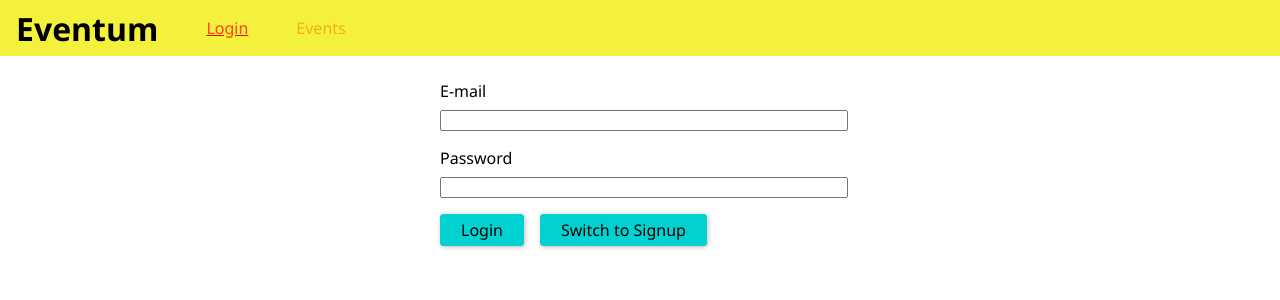
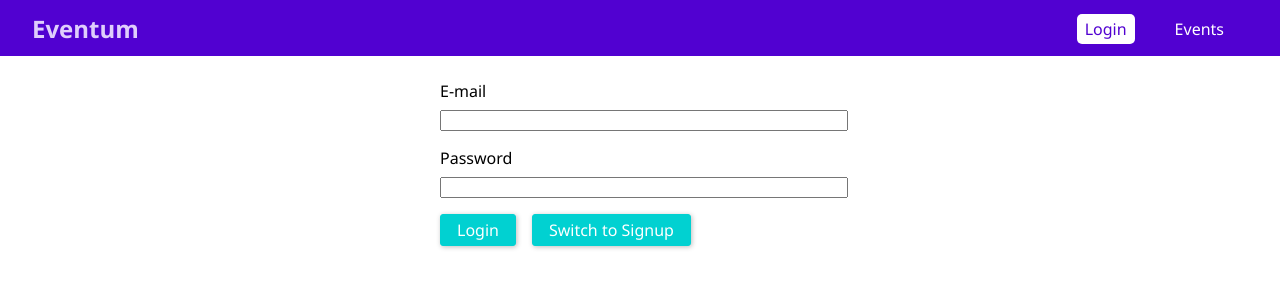
Before and after one commit to itsjan/events-booking-tutorial, a React (Create React App) app in the folder frontend/: page /auth in a window 1280 px wide. Shown: the top 300 px of the page. Built offline with nearby package versions, Linux system fonts and the light colour scheme.

Commit message:
UI: Replace CSS files

```diff
--- a/frontend/src/components/Navigation/MainNav.css
+++ b/frontend/src/components/Navigation/MainNav.css
@@ -1,43 +1,58 @@
 .main-navigation {
     position: fixed;
+    left: 0;
     top: 0;
-    left: 0;
     width: 100%;
     height: 3.5rem;
-    background: rgba(241, 238, 12, 0.801);
-    padding: 0 1rem;
-
+    background: #5101d1;
+    padding: 0 2rem;
     display: flex;
     align-items: center;
-}
+    justify-content: space-between;
+    box-sizing: border-box;
+  }
 
-.main-navigation__logo h1 {
+  .main-navigation__logo h1 {
     margin: 0;
-    font-size: 2rem;
-}
+    font-size: 1.5rem;
+    color: #dfcefc;
+  }
 
-.main-navigation__nav ul{
+  .main-navigation__items {
+    margin-left: 1.5rem;
+  }
+
+  .main-navigation__items ul {
     display: flex;
-    flex-direction: row;
     list-style: none;
-    margin: 0 0 0 1.5rem;
     padding: 0;
-}
+    margin: 0;
+    align-items: center;
+  }
 
-.main-navigation__nav li{
-    margin: 0 1.5rem;
-}
+  .main-navigation__items li {
+    margin: 0 1rem;
+  }
 
-.main-navigation__nav a{
+  .main-navigation__items a,
+  .main-navigation__items button {
     text-decoration: none;
-    color: rgb(250, 171, 24);
-}
+    color: white;
+    padding: 0.25rem 0.5rem;
+    border: none;
+    font: inherit;
+    background: transparent;
+    cursor: pointer;
+    vertical-align: middle;
+    margin: 0;
+  }
 
-
-.main-navigation__nav a.active,
-.main-navigation__nav a:active,
-.main-navigation__nav a:hover{
-    text-decoration: red underline;
-    color: rgb(250, 69, 24);
-    font-stretch: expanded;
-}
+  .main-navigation__items a:hover,
+  .main-navigation__items a:active,
+  .main-navigation__items a.active,
+  .main-navigation__items button:hover,
+  .main-navigation__items button:active {
+    background: #ffffff;
+    color: #5101d1;
+    border-radius: 5px;
+  }
--- a/frontend/src/components/Navigation/MainNav.js
+++ b/frontend/src/components/Navigation/MainNav.js
@@ -12,7 +12,7 @@
                     <div className="main-navigation__logo">
                         <h1>Eventum</h1>
                     </div>
-                    <nav className="main-navigation__nav">
+                    <nav className="main-navigation__items">
                         <ul>
 
                             {!context.token &&
--- a/frontend/src/components/PageAuth/AuthPage.css
+++ b/frontend/src/components/PageAuth/AuthPage.css
@@ -1,38 +1,37 @@
 .auth-form {
-    --background-color: #dddddd;
     width: 25rem;
     max-width: 80%;
     margin: 5rem auto;
   }
+
   .form-control label,
   .form-control input {
+    width: 100%;
     display: block;
-    width: 100%;
+  }
+
+  .form-control label {
+    margin-bottom: 0.5rem;
   }
 
   .form-control {
     margin-bottom: 1rem;
   }
-.form-control label {
-    margin-bottom: 0.5rem;
-
-}
 
   .form-actions button {
     background: #01d1d1;
+    font: inherit;
     border: 1px solid #01d1d1;
     border-radius: 3px;
-    font: inherit;
-    padding: 0.25rem 1.25rem;
+    padding: 0.25rem 1rem;
     margin-right: 1rem;
-    box-shadow: 1px 1px 5px rgba(0,0,0, 0.26);
+    box-shadow: 1px 1px 5px rgba(0, 0, 0, 0.26);
+    color: white;
     cursor: pointer;
   }
 
   .form-actions button:hover,
-.form-actions button:active
- {
-    background: #2ff7f7;
-    border: 1px solid #2ff7f7;
-
+  .form-actions button:active {
+      background: #01a7a7;
+      border-color: #01a7a7;
   }
```
Lines whose indentation alone changed are shown as unchanged.
